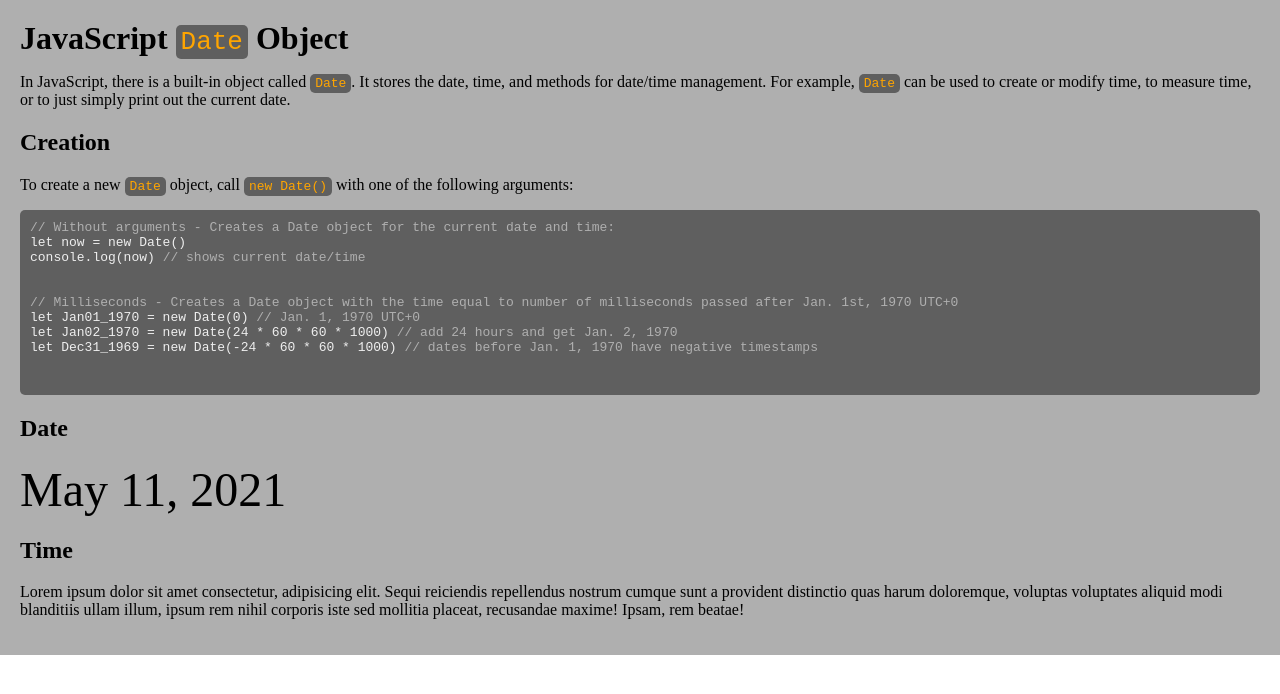
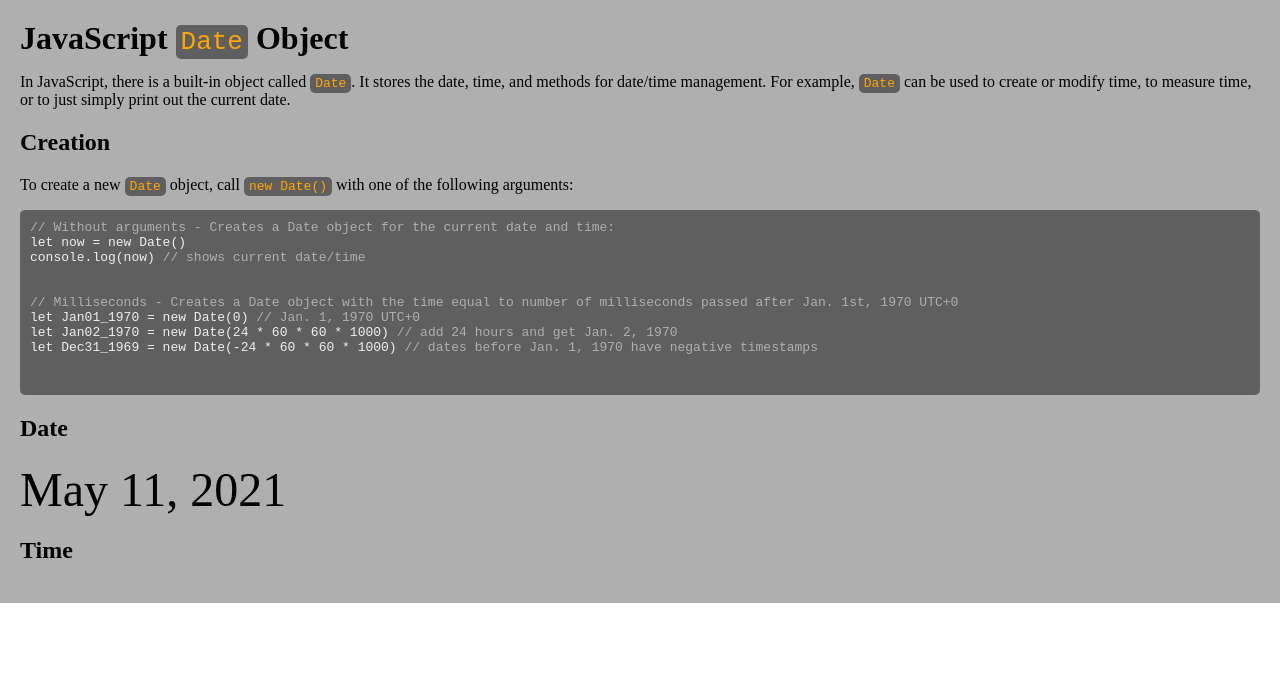
Before and after one commit to noanonoa/javascript-date, a plain HTML site: page index.html in a window 1280 px wide. Drawn offline with Linux system fonts and the light colour scheme.

Commit message:
Date and Time section fix

```diff
--- a/index.html
+++ b/index.html
@@ -40,11 +40,8 @@
     <section id="date-section" class="container">
       <h2 class="header">Date</h2>
     </section>
-    <section class="container">
+    <section id="time-section" class="container">
       <h2 class="header">Time</h2>
-      <p>
-        Lorem ipsum dolor sit amet consectetur, adipisicing elit. Sequi reiciendis repellendus nostrum cumque sunt a provident distinctio quas harum doloremque, voluptas voluptates aliquid modi blanditiis ullam illum, ipsum rem nihil corporis iste sed mollitia placeat, recusandae maxime! Ipsam, rem beatae!
-      </p>
     </section>
   </article>
 </body>
```
